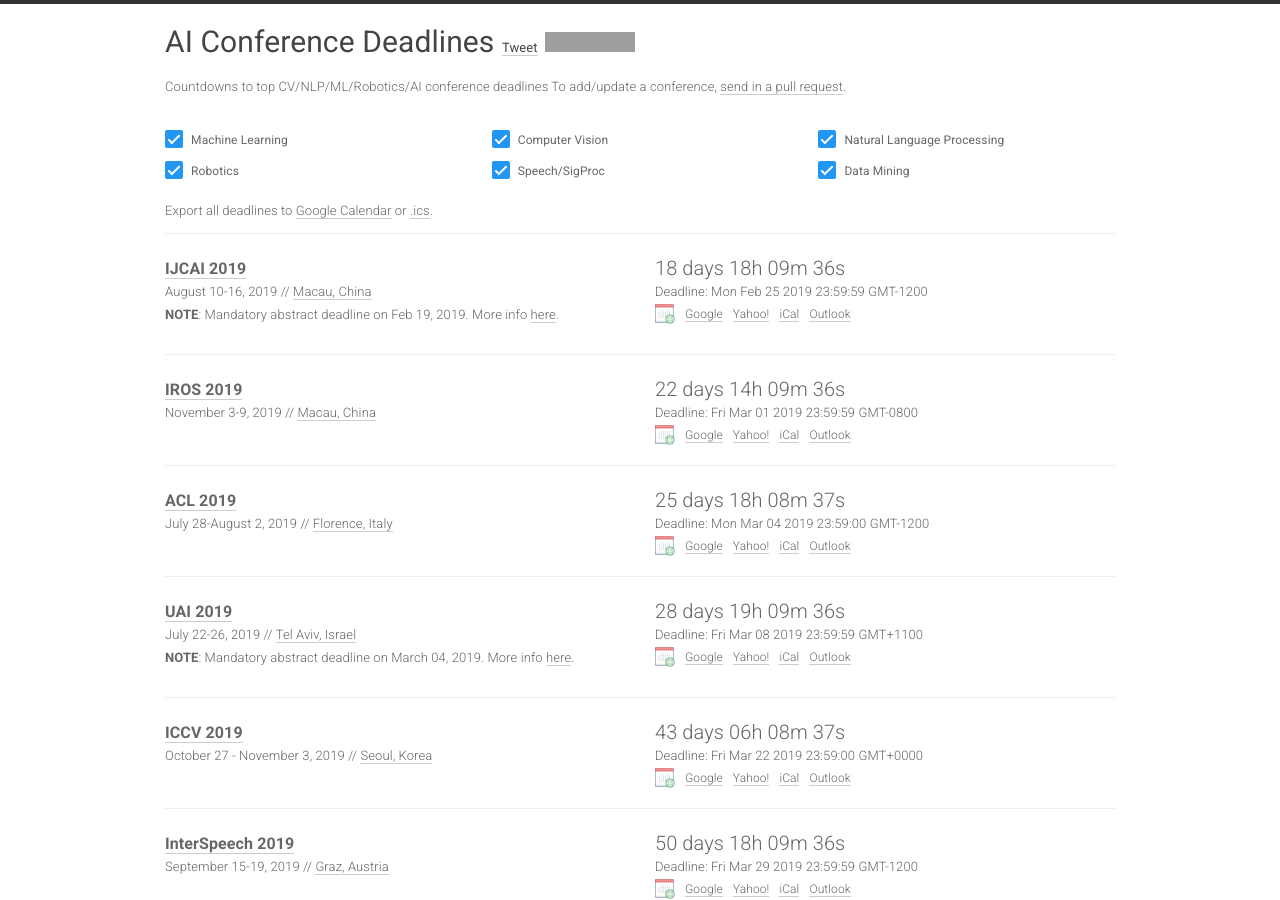
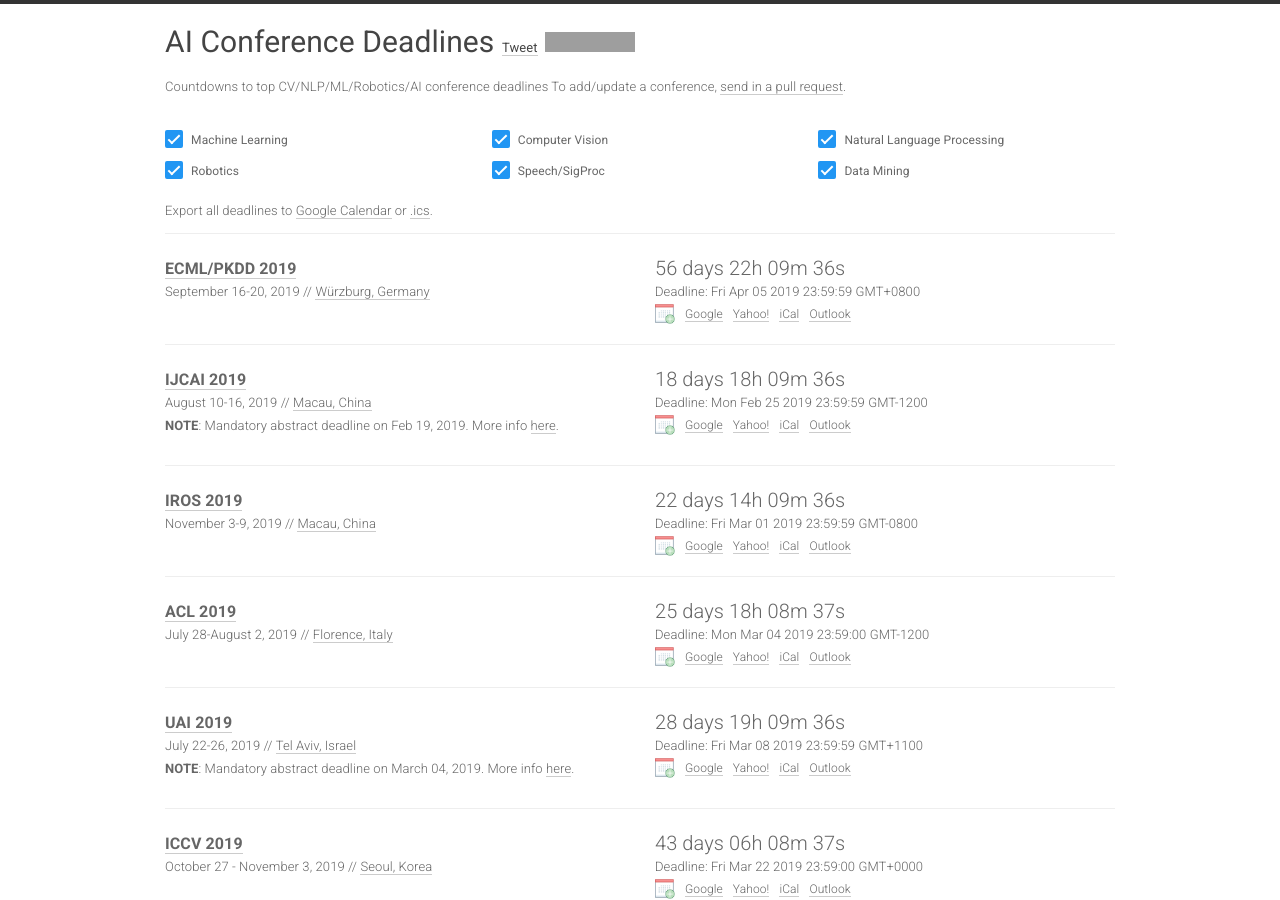
Before and after one commit to paperswithcode/ai-deadlines, a Jekyll site: the page built from index.html, in a window 1280 px wide and 900 px high. Built offline with Jekyll 4.4.1, drawn with Linux system fonts in a browser that asks for light colours; nearby versions of some CDN libraries; comment, search, counter and statistics services are not loaded; grey boxes are pictures that could not be loaded.

Commit message:
Add ECML/PKDD 2019

```diff
--- a/_data/conferences.yml
+++ b/_data/conferences.yml
@@ -1,5 +1,16 @@
 
 ---
+
+- title: ECML/PKDD
+  year: 2019
+  id: ecmlpkdd19
+  link: https://ecmlpkdd2019.org/
+  deadline: '2019-04-05 23:59:59'
+  timezone: Etc/GMT-8
+  date: September 16-20, 2019
+  place: Würzburg, Germany
+  sub: ML
+  note:'<b>NOTE</b>: Mandatory abstract deadline on Mar 29, 2019. More info <a href=''https://ecmlpkdd2019.org/submissions/deadlines/''>here</a>.'
 
 - title: IJCAI
   year: 2019
```
